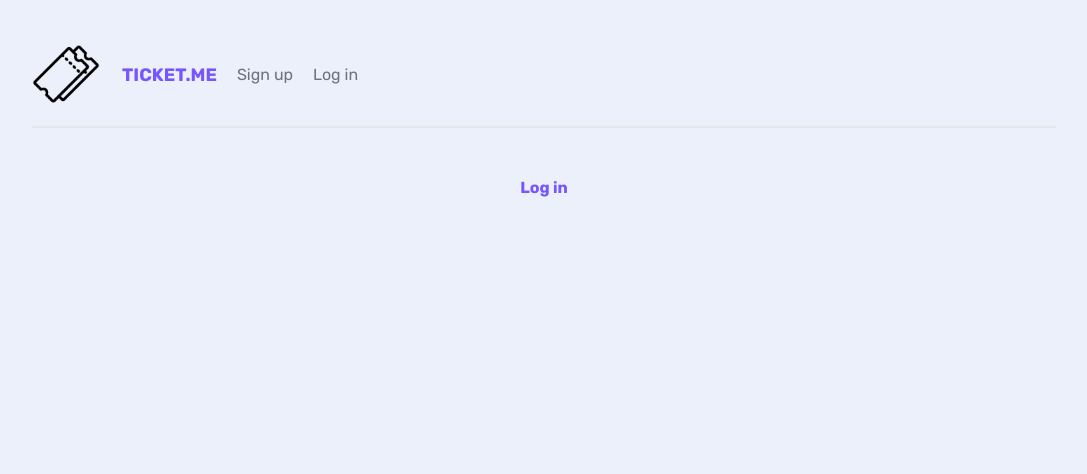
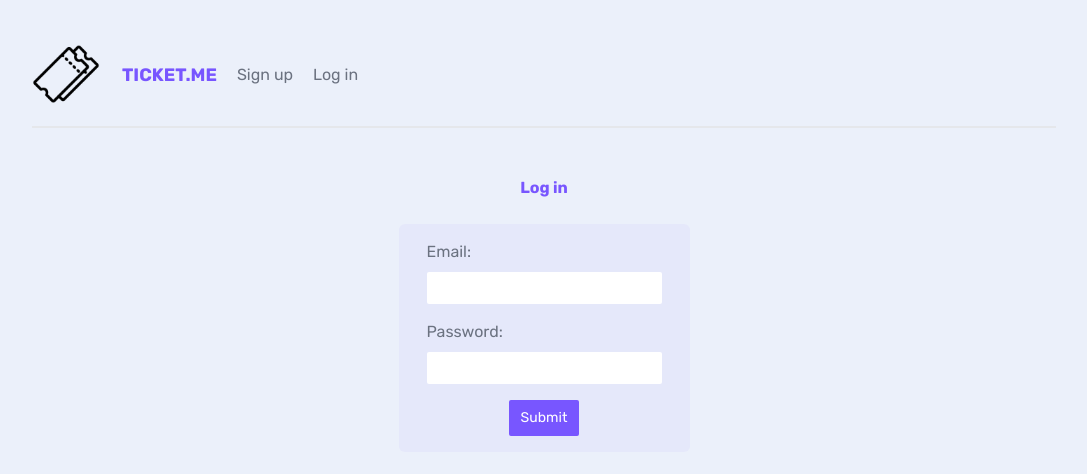
Before and after one commit to sytnikov/ticket-system-nextjs, a Next.js app: page /login in a window 1280 px wide. Shown: the top 474 px of the page, without its empty margins (96-1183 px from the left). Built offline with nearby package versions, Linux system fonts and the light colour scheme.

Commit message:
authentication using cookies is added (sign up and log out)

```diff
--- /dev/null
+++ b/app/(auth)/AuthForm.jsx
@@ -0,0 +1,32 @@
+"use client"
+
+import { useState } from "react"
+
+export default function AuthForm({ handleSubmit }) {
+  const [email, setEmail] = useState("")
+  const [password, setPassword] = useState("")
+
+  return (
+    <form onSubmit={(e) => handleSubmit(e, email, password)}>
+      <label>
+        <span>Email:</span>
+        <input
+          type="email"
+          onChange={(e) => setEmail(e.target.value)}
+          value={email}
+          required
+        />
+      </label>
+      <label>
+        <span>Password:</span>
+        <input
+          type="password"
+          onChange={(e) => setPassword(e.target.value)}
+          value={password}
+          required
+        />
+      </label>
+      <button className="btn-primary">Submit</button>
+    </form>
+  )
+}
--- a/app/(auth)/login/page.jsx
+++ b/app/(auth)/login/page.jsx
@@ -1,7 +1,18 @@
+"use client"
+
+import AuthForm from "../AuthForm";
+
 export default function Login() {
+  const handleSubmit = async (e, email, password) => {
+    e.preventDefault()
+
+    console.log('log in', email, password)
+  }
+
   return (
     <main>
       <h2 className="text-center">Log in</h2>
+      <AuthForm handleSubmit={handleSubmit}/>
     </main>
   )
 }
--- a/app/(auth)/signup/page.jsx
+++ b/app/(auth)/signup/page.jsx
@@ -1,7 +1,44 @@
+"use client"
+
+import { createClientComponentClient } from "@supabase/auth-helpers-nextjs";
+import { useState } from "react";
+import { useRouter } from "next/navigation";
+
+import AuthForm from "../AuthForm";
+
+
 export default function Signup() {
+  const [formError, setFormError] = useState("")
+  const router = useRouter()
+
+  const handleSubmit = async (e, email, password) => {
+    e.preventDefault()
+
+    const supabase = createClientComponentClient()
+    const { error } = await supabase.auth.signUp({
+      email,
+      password,
+      options: {
+        emailRedirectTo: `${location.origin}/api/auth/callback`
+      }
+    })
+
+    if (error) {
+      setFormError(error.message)
+    }
+
+    if (!error) {
+      router.push("/verify")
+    }
+  }
+
   return (
     <main>
       <h2 className="text-center">Sign up</h2>
+      <AuthForm handleSubmit={handleSubmit}/>
+      {formError && (
+        <div className="error">{formError}</div>
+      )}
     </main>
   )
 }
--- /dev/null
+++ b/app/(auth)/verify/page.jsx
@@ -0,0 +1,8 @@
+export default function Verify() {
+  return (
+    <main className="text-center">
+      <h2>Thanks for registering!</h2>
+      <p>Before logging in, you need to verify your email address. Check your inbox.</p>
+    </main>
+  )
+}
--- a/app/(dashboard)/layout.jsx
+++ b/app/(dashboard)/layout.jsx
@@ -1,9 +1,15 @@
+import { createServerComponentClient } from "@supabase/auth-helpers-nextjs";
+import { cookies } from "next/headers";
+
 import Navbar from "../components/Navbar";
 
-export default function DashboardLayout({ children }) {
+export default async function DashboardLayout({ children }) {
+  const supabase = createServerComponentClient({ cookies })
+  const { data } = await supabase.auth.getSession()
+
   return (
     <>
-      <Navbar />
+      <Navbar user={data.session.user} />
       {children}
     </>
   )
--- /dev/null
+++ b/app/api/auth/callback/route.js
@@ -0,0 +1,15 @@
+import { createRouteHandlerClient } from "@supabase/auth-helpers-nextjs"
+import { cookies } from "next/headers"
+import { NextResponse } from "next/server"
+
+export async function GET(req) {
+  const url = new URL(req.url)
+  const code = url.searchParams.get("code")
+
+  if (code) {
+    const supabase = createRouteHandlerClient({ cookies })
+    await supabase.auth.exchangeCodeForSession(code)
+  }
+
+  return NextResponse.redirect(url.origin)
+}
--- /dev/null
+++ b/app/components/LogoutButton.jsx
@@ -0,0 +1,25 @@
+"use client"
+
+import { createClientComponentClient } from "@supabase/auth-helpers-nextjs"
+import { useRouter } from "next/navigation"
+
+export default function LogoutButton() {
+  const router = useRouter()
+
+  const handleLogout = async () => {
+    const supabase = createClientComponentClient()
+    const { error } = await supabase.auth.signOut()
+
+    if (!error) {
+      router.push("/login")
+    }
+
+    if (error) {
+      console.log(error)
+    }
+   }
+
+  return (
+    <button className="btn-primary" onClick={handleLogout}>Log out</button>
+  )
+}
--- a/app/components/Navbar.jsx
+++ b/app/components/Navbar.jsx
@@ -2,8 +2,9 @@
 import Link from "next/link";
 
 import Logo from "../components/ticket-me.png"
+import LogoutButton from "./LogoutButton";
 
-export default function Navbar() {
+export default function Navbar( {user} ) {
   return (
     <nav>
       <Image
@@ -15,7 +16,9 @@
       />
       <h1>TICKET.ME</h1>
       <Link href="/">Dashboard</Link>
-      <Link href="/tickets">Tickets</Link>
+      <Link href="/tickets" className="mr-auto">Tickets</Link>
+      {user && <span>Hello, {user.email}</span>}
+      <LogoutButton />
     </nav>
   );
 }
--- a/package.json
+++ b/package.json
@@ -10,6 +10,8 @@
     "server": "json-server --watch --port 4000 ./_data/db.json"
   },
   "dependencies": {
+    "@supabase/auth-helpers-nextjs": "^0.9.0",
+    "@supabase/supabase-js": "^2.39.6",
     "autoprefixer": "10.4.17",
     "eslint": "8.56.0",
     "eslint-config-next": "14.1.0",
```
Also changed, not shown: 2 other files (tests, documents, lock files or other folders).
